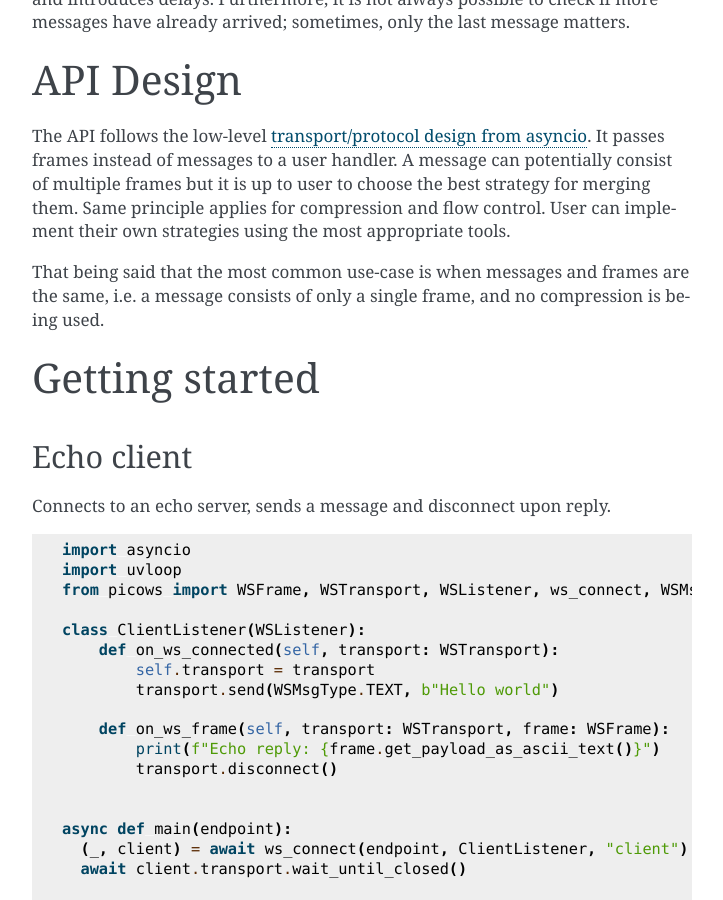
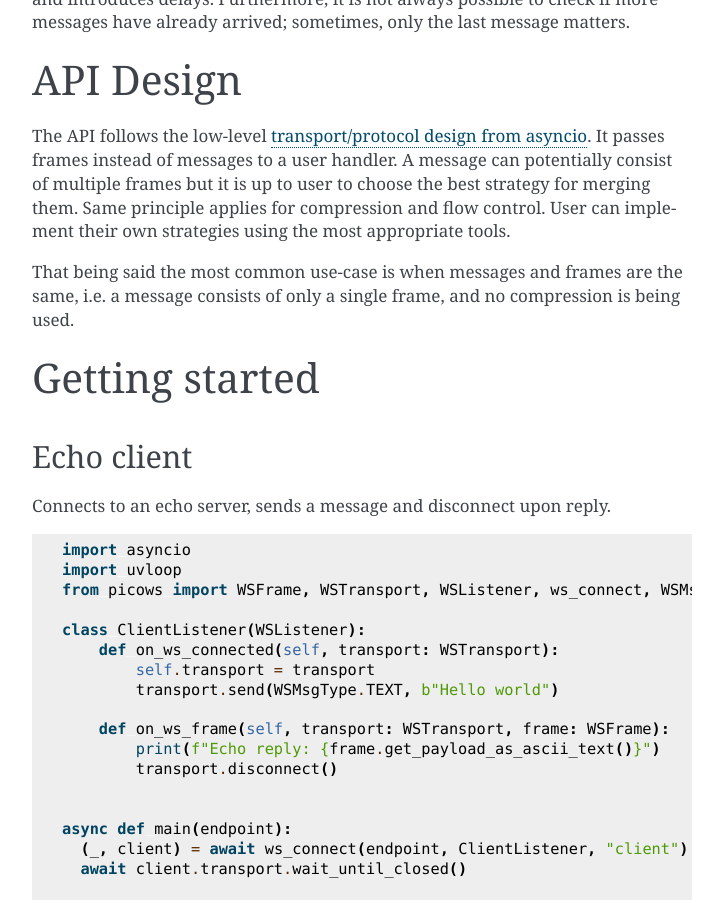
Before and after one commit to tarasko/picows, a Sphinx documentation site: the page built from docs/source/index.rst, in a window 1280 px wide and 900 px high, scrolled down 1240 px. Shown: the whole window, without its empty margins (388-1111 px from the left). Built offline with Sphinx 7.4.7, drawn with Linux system fonts in a browser that asks for light colours.

```diff
--- a/README.rst
+++ b/README.rst
@@ -48,7 +48,7 @@ The API follows the low-level `transport/protocol design from asyncio <https://d
 It passes frames instead of messages to a user handler. A message can potentially consist of multiple frames but it is up to user to choose the best strategy for merging them.
 Same principle applies for compression and flow control. User can implement their own strategies using the most appropriate tools.
 
-That being said that the most common use-case is when messages and frames are the same, i.e. a message consists of only a single frame, and no compression is being used.
+That being said the most common use-case is when messages and frames are the same, i.e. a message consists of only a single frame, and no compression is being used.
 
 Getting started
 ===============
```
Also changed, not shown: docs/source/reference.rst (+7 -0 lines), 2 other files.
